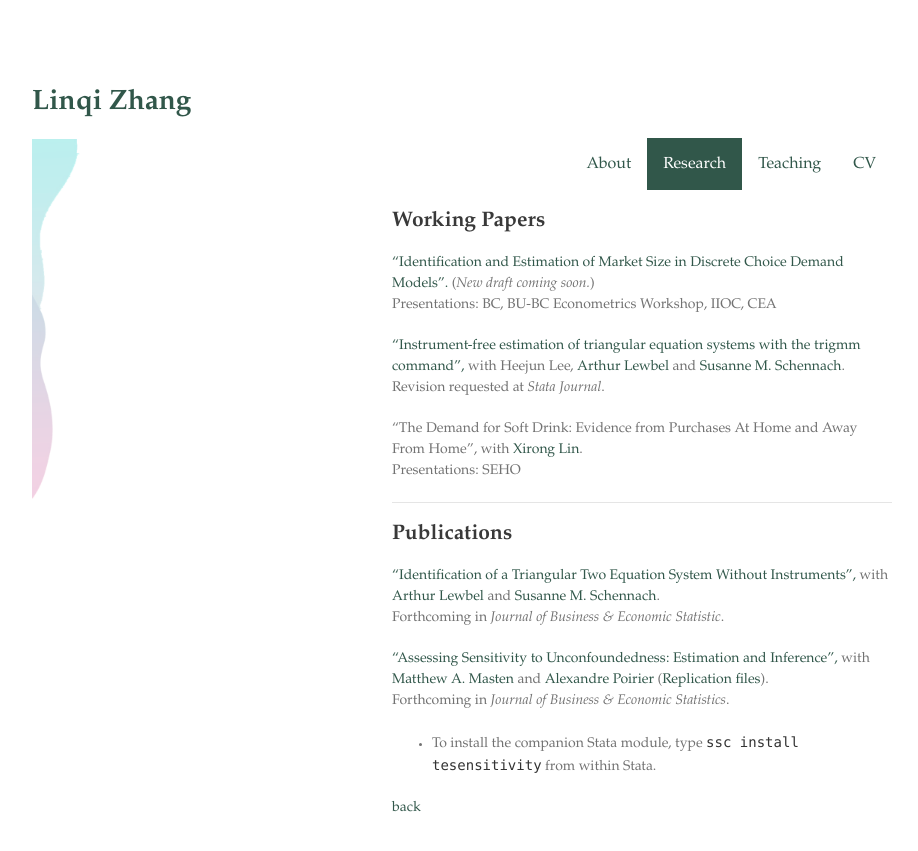
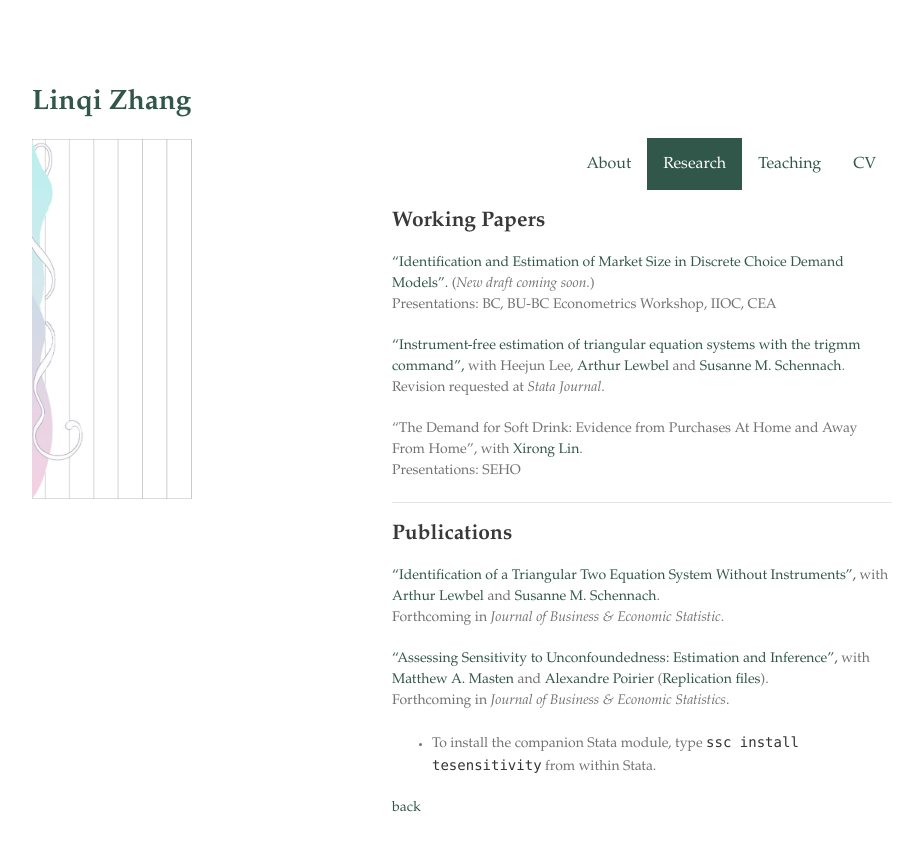
Before and after one commit to zhanglinqi/zhanglinqi.github.io, a Jekyll site: the page built from research.md, in a window 1280 px wide. Shown: the top 851 px of the page, without its empty margins (178-1096 px from the left). Built offline with Jekyll 4.4.1, drawn with Linux system fonts in a browser that asks for light colours; our own code applies the rules of GitHub Pages for plain Markdown files.

Commit message:
update layout

```diff
--- a/_layouts/research.html
+++ b/_layouts/research.html
@@ -17,7 +17,7 @@
         <h1><a href="{{ "/" | absolute_url }}">{{ site.title | default: site.github.repository_name }}</a></h1>
 
         <!-- {% if site.logo %} -->
-          <img src="assets/img/deco4.png" />
+          <img src="assets/img/deco7.png" />
           <p>
             <em>
               <small>
```
Also changed, not shown: assets/img/deco7.png (added).
